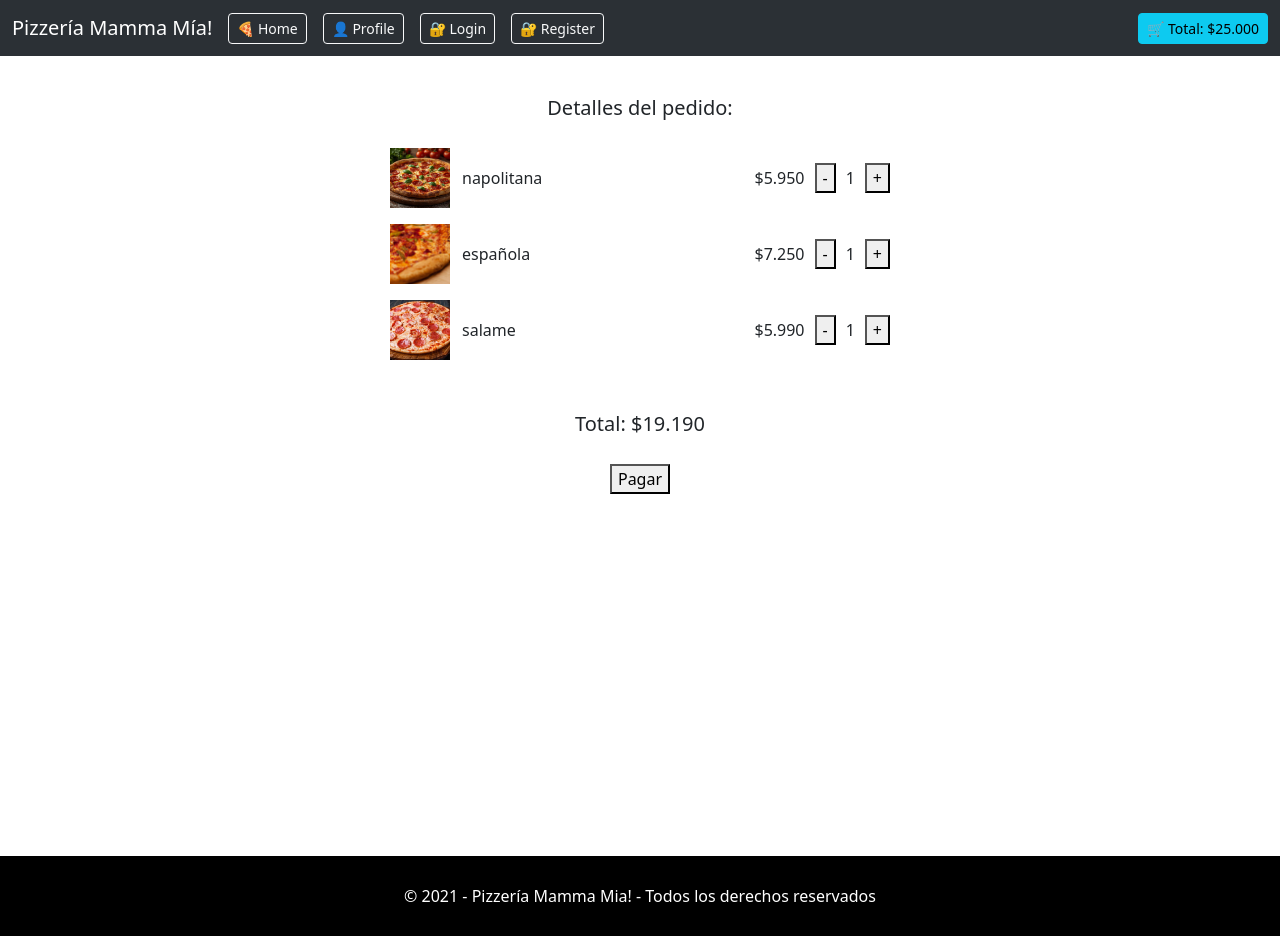
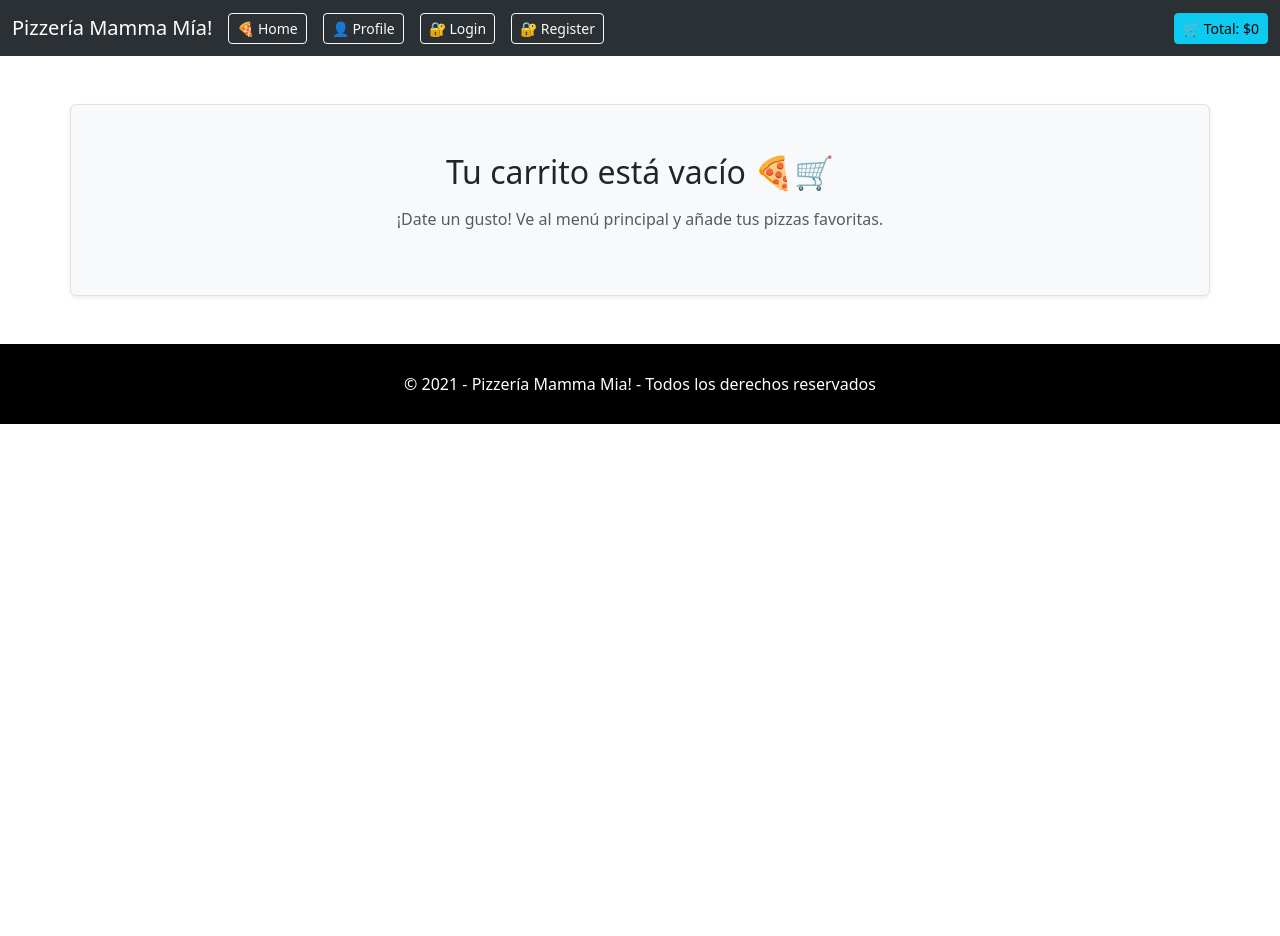
Before and after one commit to NicoleMatusP/Hito1-piza, a React (Vite) app: page /cart in a window 1280 px wide. After the commit the page ends 800 px from the top, so only its background shows below. Built offline with nearby package versions, Linux system fonts and the light colour scheme.

Commit message:
listo el desafío 6

```diff
--- a/src/components/CardPizza.jsx
+++ b/src/components/CardPizza.jsx
@@ -1,7 +1,12 @@
 import React from 'react'
 import { Link } from 'react-router-dom';
+import { useContext } from "react";
+import { CartContext } from "../context/CartContext";
 
 const CardPizza = ({img, name, price, ingredients}) => {
+
+  const { addToCart } = useContext(CartContext);
+
   return (
     <>
       <div className="card h-100 w-100">
@@ -57,7 +62,9 @@ const CardPizza = ({img, name, price, ingredients}) => {
         background: "#000000",
         border: "1px solid #000",
         color: "#ffffff"
-      }}>Añadir 🛒</button>
+      }}
+      onClick={() => addToCart({ img, name, price, ingredients })}
+      >Añadir 🛒</button>
     </div>
     </div>
   </div>
--- a/src/components/Navbar.jsx
+++ b/src/components/Navbar.jsx
@@ -1,8 +1,10 @@
 import React from 'react'
 import { Link } from 'react-router-dom';
+import { useContext } from "react";
+import { CartContext } from "../context/CartContext";
 
 const Navbar = () => {
-    const total = 25000;
+    const { total } = useContext(CartContext);
     const token = false;
 
   return (
--- /dev/null
+++ b/src/context/CartContext.jsx
@@ -0,0 +1,52 @@
+import {createContext, useState} from "react";
+
+export const CartContext = createContext();
+
+export const CartProvider = ({children}) => {
+  const [cartItems, setCartItems] = useState([]);
+  const total = cartItems.reduce((acc, pizza) => acc + pizza.price * pizza.count, 0);
+
+  const addToCart = (item) => {
+  const existingItem = cartItems.find((pizza) => pizza.id === item.id);
+
+  if (existingItem) {
+    setCartItems(
+      cartItems.map((pizza) =>
+        pizza.id === item.id ? { ...pizza, count: pizza.count + 1 } : pizza
+      )
+    );
+  } else {
+    setCartItems([...cartItems, { ...item, count: 1 }]);
+  }
+};
+
+    const incrementCount = (id) => {
+  setCartItems(
+    cartItems.map((pizza) =>
+      pizza.id === id ? { ...pizza, count: pizza.count + 1 } : pizza
+    )
+  );
+};
+
+    const decrementCount = (id) => {
+    const targetPizza = cartItems.find((pizza) => pizza.id === id);
+
+    if (targetPizza.count === 1) {
+        setCartItems(cartItems.filter((pizza) => pizza.id !== id));
+    } else {
+        setCartItems(
+        cartItems.map((pizza) =>
+            pizza.id === id ? { ...pizza, count: pizza.count - 1 } : pizza
+        )
+        );
+    }
+    };
+
+  return (
+    <CartContext.Provider value={{ cartItems, total, addToCart, incrementCount, decrementCount }}>
+      {children}
+    </CartContext.Provider>
+  );
+};
+
+export default CartProvider;
--- a/src/main.jsx
+++ b/src/main.jsx
@@ -2,6 +2,7 @@ import { StrictMode } from 'react'
 import { createRoot } from 'react-dom/client'
 import App from './App.jsx'
 import { BrowserRouter } from 'react-router-dom'
+import { CartProvider } from "./context/CartContext";
 
 import 'bootstrap/dist/css/bootstrap.min.css'
 import 'bootstrap/dist/js/bootstrap.bundle.min.js'
@@ -9,7 +10,9 @@ import 'bootstrap/dist/js/bootstrap.bundle.min.js'
 createRoot(document.getElementById('root')).render(
   <StrictMode>
     <BrowserRouter>
-      <App />
+      <CartProvider>
+        <App />
+      </CartProvider>
     </BrowserRouter>
   </StrictMode>,
 )
--- a/src/views/Cart.jsx
+++ b/src/views/Cart.jsx
@@ -1,104 +1,77 @@
-import React, { useState } from 'react'
-import { pizzaCart } from '../pizzas'
+import { useContext } from "react";
+import { CartContext } from "../context/CartContext";
 
-export default function Cart() {
-  const [cart, setCart] = useState(pizzaCart)
+const Cart = () => {
+  const { cartItems, incrementCount, decrementCount, total } = useContext(CartContext);
 
-  const totalPrice = cart.reduce(
-    (total, pizza) => total + pizza.price * pizza.count,
-    0
-  )
-
-  const handleIncrease = (id) => {
-    const updatedCart = cart.map((pizza) => {
-      if (pizza.id === id) {
-        return { ...pizza, count: pizza.count + 1 }
-      }
-
-      return pizza
-    })
-
-    setCart(updatedCart)
-  }
-
-  const handleDecrease = (id) => {
-    const updatedCart = cart
-      .map((pizza) => {
-        if (pizza.id === id) {
-          return { ...pizza, count: pizza.count - 1 }
-        }
-
-        return pizza
-      })
-      .filter((pizza) => pizza.count > 0)
-
-    setCart(updatedCart)
+  if (cartItems.length === 0) {
+    return (
+      <div className="container text-center my-5 p-5 border rounded shadow-sm bg-light">
+        <h2 className="mb-3">Tu carrito está vacío 🍕🛒</h2>
+        <p className="text-muted">¡Date un gusto! Ve al menú principal y añade tus pizzas favoritas.</p>
+      </div>
+    );
   }
 
   return (
-    <div
-      style={{
-        display: 'flex',
-        flexDirection: 'column',
-        alignItems: 'center',
-        gap: '20px',
-        padding: '40px',
-        height: '100vh',
-      }}
-    >
-      <h5>Detalles del pedido:</h5>
+    <div className="container my-5">
+      <h2 className="text-center mb-4 font-weight-bold">Detalles del pedido:</h2>
 
-      <ul style={{ padding: 0 }}>
-        {cart.map((pizza) => (
-          <li
-            key={pizza.id}
-            style={{
-              display: 'flex',
-              flexDirection: 'row',
-              alignItems: 'center',
-              width: '500px',
-              justifyContent: 'space-between',
-              listStyle: 'none',
-              marginBottom: '16px',
-            }}
-          >
-            <div style={{ display: 'flex', alignItems: 'center', gap: '12px' }}>
-              <img
-                src={pizza.img}
-                alt={pizza.name}
-                style={{
-                  width: '60px',
-                  height: '60px',
-                  objectFit: 'cover',
-                }}
-              />
-              <p style={{ margin: 0 }}>{pizza.name}</p>
+      <div className="row justify-content-center">
+        <div className="col-md-8 bg-white p-4 border rounded shadow-sm">
+
+          {cartItems.map((pizza) => (
+            <div
+              key={pizza.id}
+              className="d-flex align-items-center justify-content-between p-3 mb-3 border-bottom"
+            >
+              <div className="d-flex align-items-center" style={{ gap: "15px" }}>
+                <img
+                  src={pizza.img}
+                  alt={pizza.name}
+                  style={{ width: "60px", height: "60px", objectFit: "cover", borderRadius: "8px" }}
+                />
+                <h5 className="text-capitalize mb-0 font-weight-bold">{pizza.name}</h5>
+              </div>
+              <div className="d-flex align-items-center" style={{ gap: "20px" }}>
+                <span className="text-success font-weight-bold">
+                  ${(pizza.price * pizza.count).toLocaleString()}
+                </span>
+
+                <div className="d-flex align-items-center border rounded">
+                  <button
+                    className="btn btn-outline-danger btn-sm border-0 px-3"
+                    onClick={() => decrementCount(pizza.id)}
+                  >
+                    -
+                  </button>
+
+                  <span className="px-3 font-weight-bold">{pizza.count}</span>
+
+                  <button
+                    className="btn btn-outline-primary btn-sm border-0 px-3"
+                    onClick={() => incrementCount(pizza.id)}
+                  >
+                    +
+                  </button>
+                </div>
+              </div>
             </div>
+          ))}
 
-            <div
-              style={{
-                display: 'flex',
-                alignItems: 'center',
-                gap: '10px',
-              }}
-            >
-              <p style={{ margin: 0 }}>
-                ${pizza.price.toLocaleString('es-CL')}
-              </p>
+          <div className="d-flex justify-content-between align-items-center mt-4 pt-3 border-top">
+            <h3 className="font-weight-bold mb-0">
+              Total: <span className="text-dark">${total.toLocaleString()}</span>
+            </h3>
+            <button className="btn btn-dark btn-lg px-4 font-weight-bold shadow-sm">
+              Ir a Pagar 💳
+            </button>
+          </div>
 
-              <button onClick={() => handleDecrease(pizza.id)}>-</button>
+        </div>
+      </div>
+    </div>
+  );
+};
 
-              <p style={{ margin: 0 }}>{pizza.count}</p>
-
-              <button onClick={() => handleIncrease(pizza.id)}>+</button>
-            </div>
-          </li>
-        ))}
-      </ul>
-
-      <h5>Total: ${totalPrice.toLocaleString('es-CL')}</h5>
-
-      <button>Pagar</button>
-    </div>
-  )
-}
+export default Cart;
```
